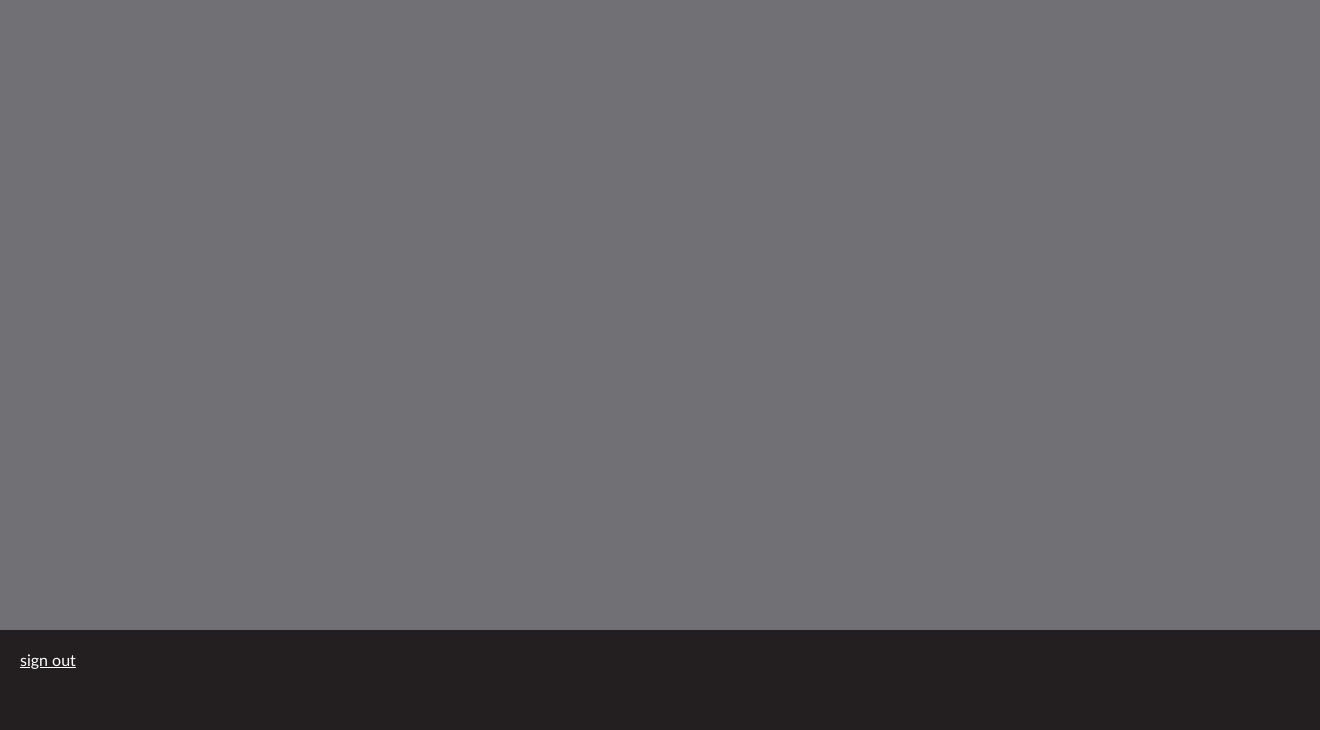
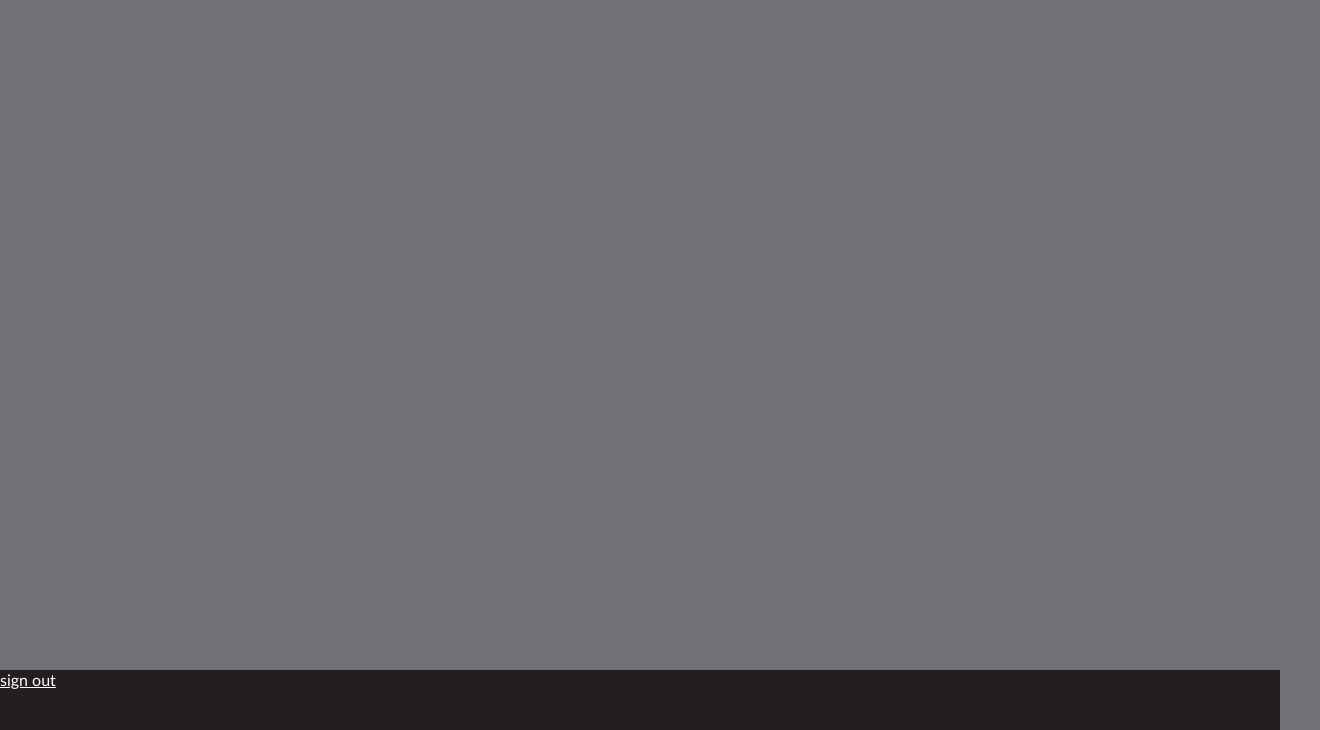
Before and after one commit to yoyoyvr/Bamboozled, a website: page client/index.html in a window 1280 px wide. Shown: the part 70-800 px from the top of the page, 1320 px wide, since content can reach past the window. Drawn offline with Linux system fonts and the light colour scheme.

Commit message:
fix: footer doesn't cause unwanted horizontal scrollbar any more

```diff
--- a/client/bamboozled.css
+++ b/client/bamboozled.css
@@ -59,18 +59,17 @@ a
     padding: 0;
 }
 
+/* TODO: how to prevent main area from overflowing bottom of page? Would like scrolling within the screen, with Continue button below, e.g. on leaderboard. */
 #main
 {
     text-align: center;
     padding-bottom:60px;   /* Height of the footer */
 }
 
-/* TODO: why is the footer longer than the title? it's forcing a horizontal scrollbar ... */
 #footer
 {
     color: var(--color-text);
     background-color: var(--color-bbi-decal-grey);
-    padding: 20px;
     position:absolute;
     bottom:0;
     width:100%;
```
